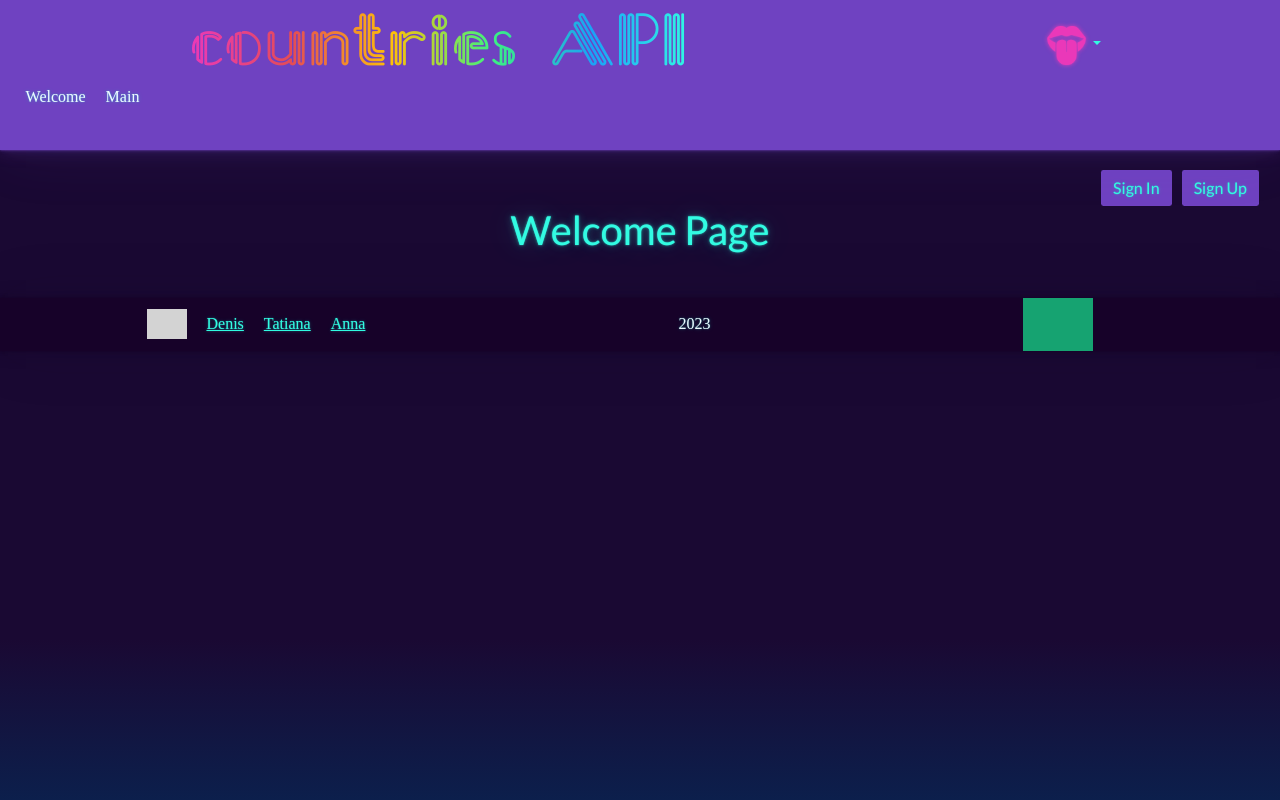
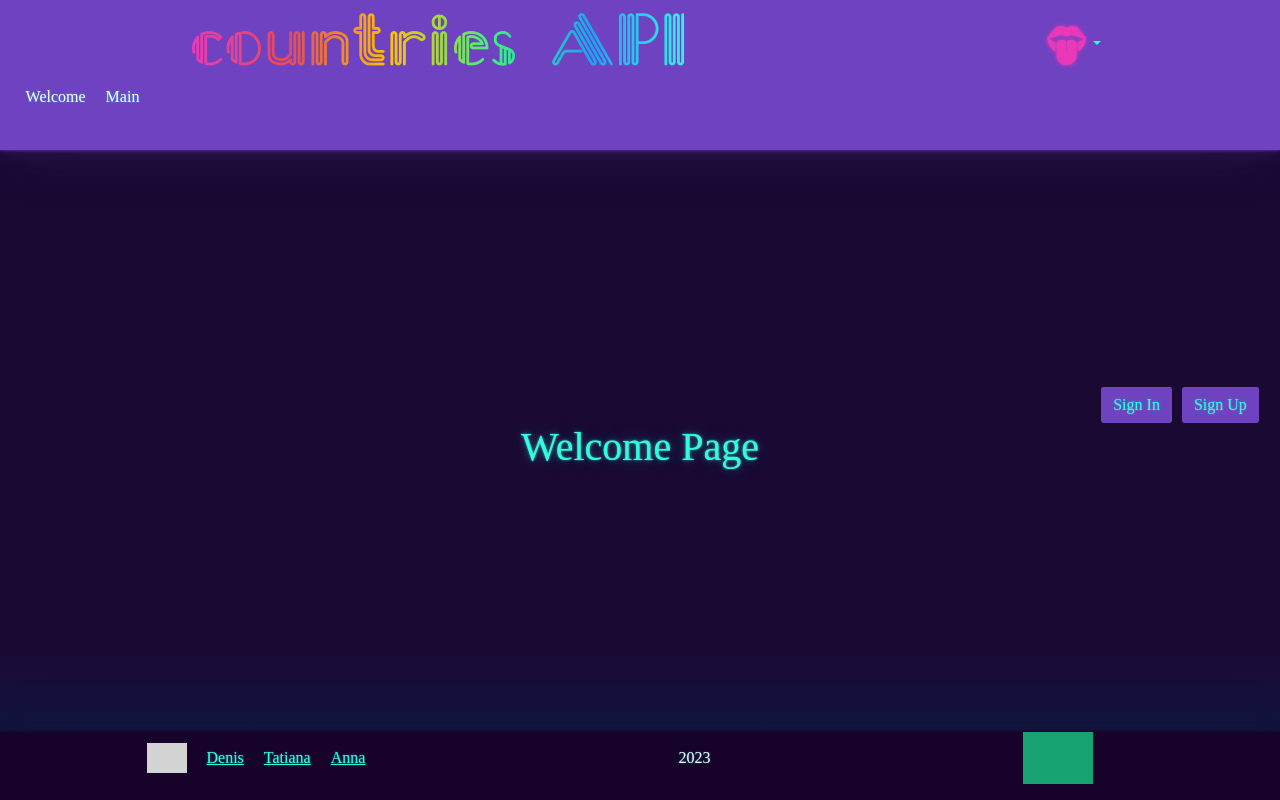
Before and after one commit to avshir/graphiql-app, a React (Vite) app in the folder graphiql-app/: page /welcome in a window 1280 px wide. Built offline with nearby package versions, Linux system fonts and the light colour scheme; grey boxes are pictures that could not be loaded; a web font is replaced by a local one.

Commit message:
fix: change height for body and app wrappers

```diff
--- a/graphiql-app/src/app/App.tsx
+++ b/graphiql-app/src/app/App.tsx
@@ -14,7 +14,7 @@
   const offsetY = [0, 500];
 
   return (
-    <div>
+    <div className="wrapper">
       <Header scrollY={scrollY} offsetY={offsetY} />
       <Routes>
         <Route path="/" element={<Navigate to="/welcome" />} />
--- a/graphiql-app/src/index.scss
+++ b/graphiql-app/src/index.scss
@@ -19,14 +19,22 @@
   -webkit-text-size-adjust: 100%;
 }
 
+body,
+#root,
+.wrapper {
+  min-height: 100vh;
+}
+
+.wrapper {
+  display: flex;
+  flex-direction: column;
+  justify-content: space-between;
+  font-family: 'PoiretOne';
+}
+
 a {
   text-decoration: none;
   color: aliceblue;
-}
-
-// TODO => this style is for testing, delete when project is complete
-main {
-  height: 1400px;
 }
 
 .request-editor-container {
```
